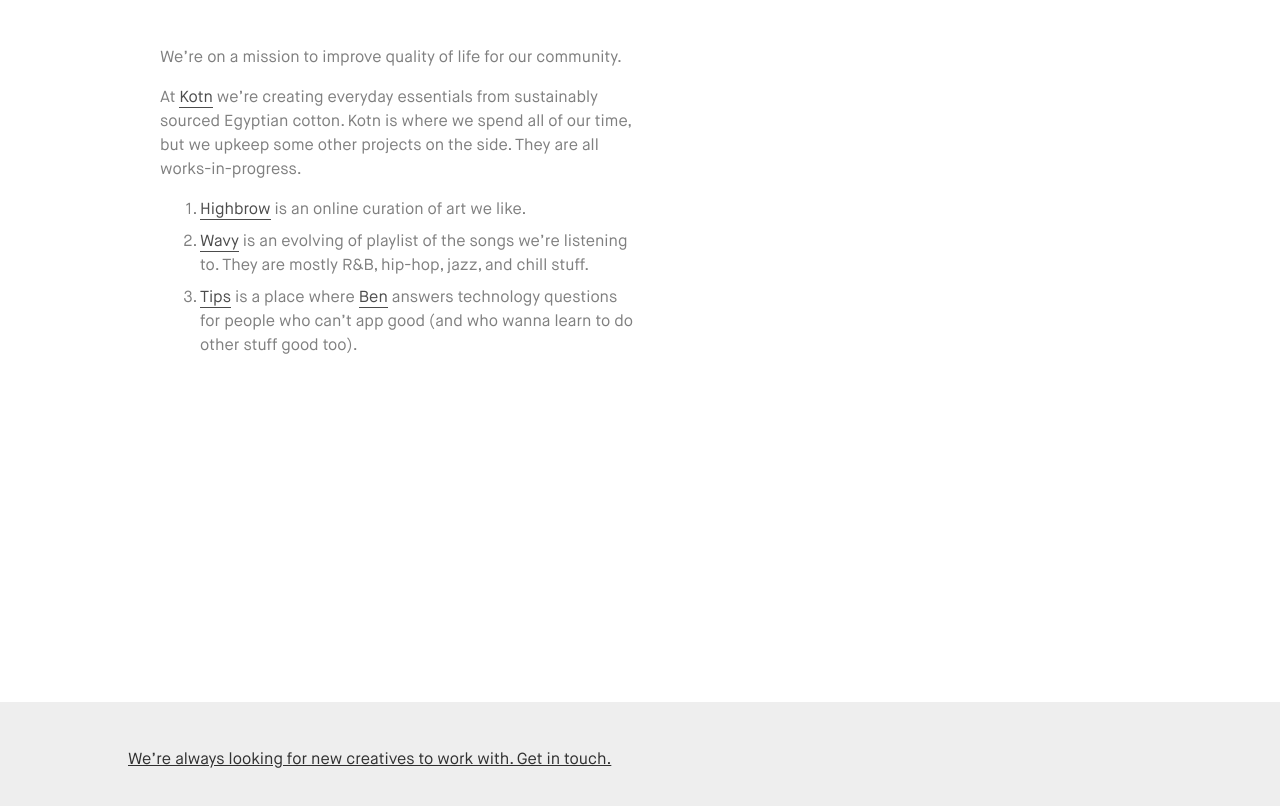
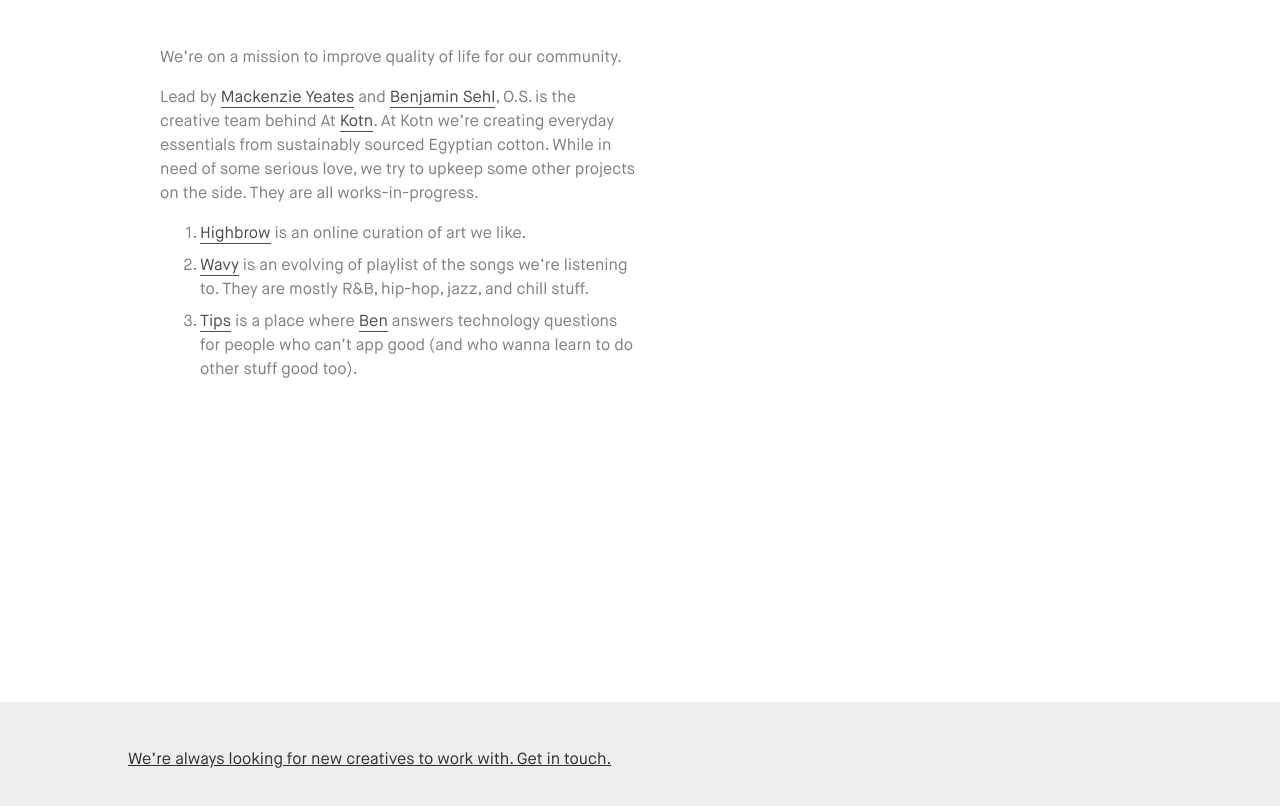
Before and after one commit to ordinarystudios/ordinarystudios.github.io, a website: page index.html in a window 1280 px wide. Shown: the part 98-904 px from the top of the page. Drawn offline with nearby package versions, Linux system fonts and the light colour scheme.

Commit message:
Updated copy for homepage

```diff
--- a/index.html
+++ b/index.html
@@ -24,7 +24,7 @@
         <section class="ph4 content mw8 center black-50 lh-copy">
           <p class="measure">We&rsquo;re on a mission to improve quality of life for our community.</p>
 
-          <p class="measure">At <a class="black-70 bb no-underline" href="//kotn.com">Kotn</a> we&rsquo;re creating everyday essentials from sustainably sourced Egyptian cotton. Kotn is where we spend all of our time, but we upkeep some other projects on the side. They are all works-in-progress.</p>
+          <p class="measure">Lead by <a class="black-70 bb no-underline" href="//instagram.com/mackenzieyeates">Mackenzie Yeates</a> and <a class="black-70 bb no-underline" href="//instagram.com/benjaminsehl">Benjamin Sehl</a>, O.S. is the creative team behind At <a class="black-70 bb no-underline" href="//kotn.com">Kotn</a>. At Kotn we&rsquo;re creating everyday essentials from sustainably sourced Egyptian cotton. While in need of some serious love, we try to upkeep some other projects on the side. They are all works-in-progress.</p>
 
           <ol class="measure">
             <li class="mb2"><a class="black-70 bb no-underline" href="//highbrow.af">Highbrow</a> is an online curation of art we like.</li>
```
